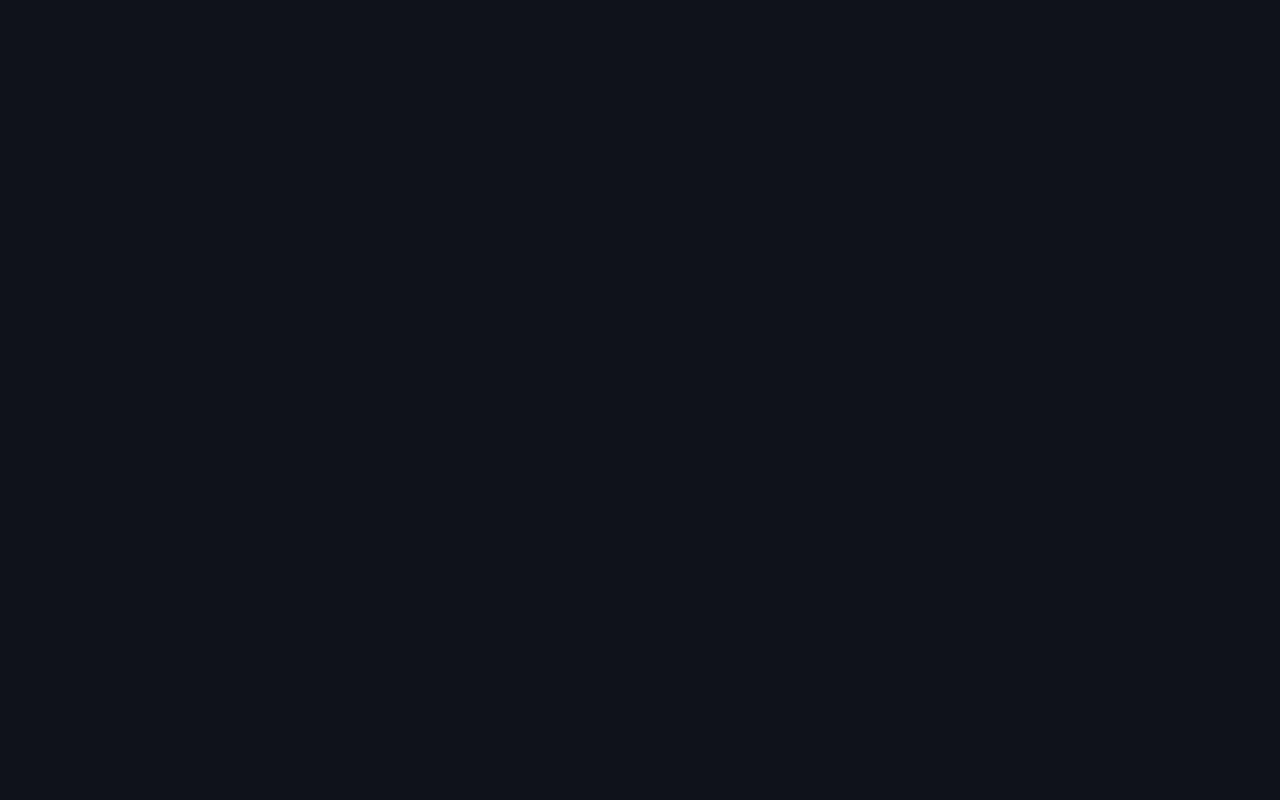
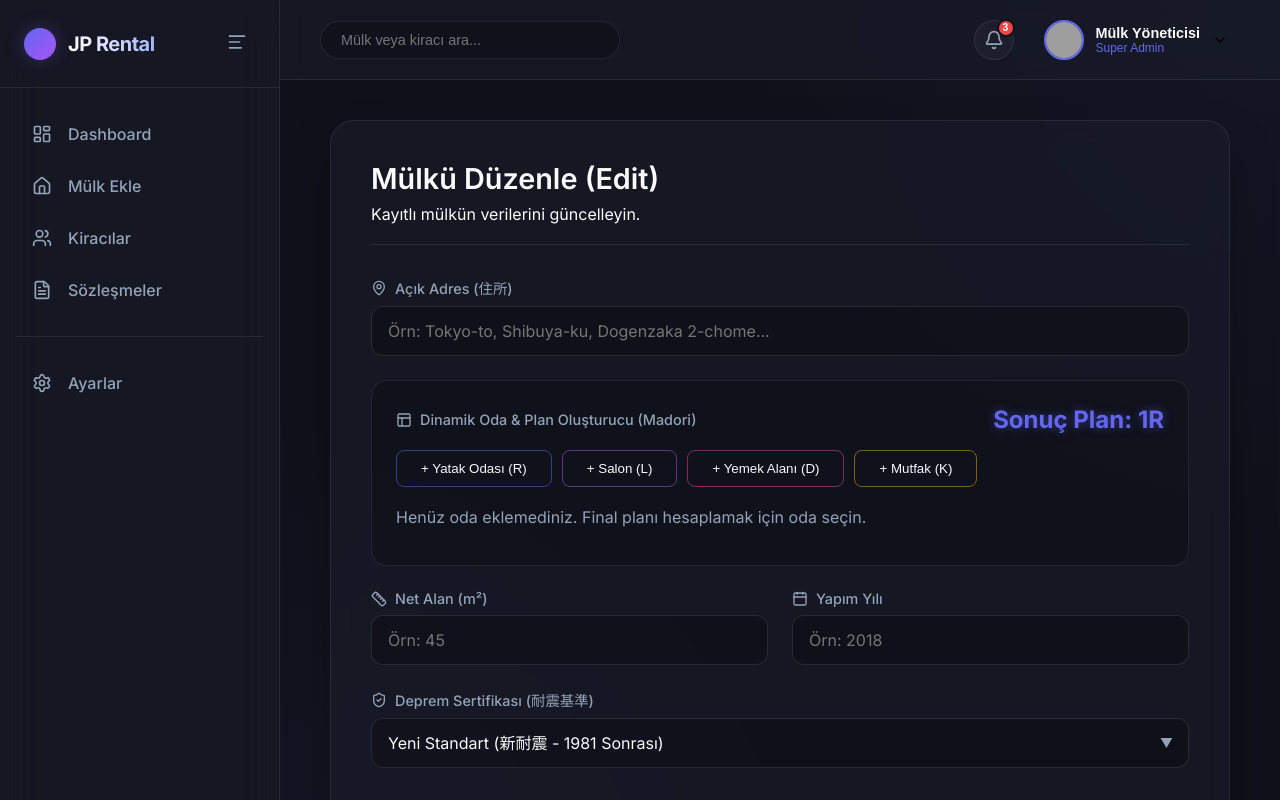
Before and after one commit to Ayrkl/JP-rental-project, a React (Vite) app: page /admin/properties/edit/1 in a window 1280 px wide. Before the commit this address had no page. Shown: the top 800 px of the page. Built offline with nearby package versions, Linux system fonts and the light colour scheme; grey boxes are pictures that could not be loaded.

Commit message:
feat: implement property management system with Zustand store and dynamic room configuration form

```diff
--- a/src/App.tsx
+++ b/src/App.tsx
@@ -10,6 +10,7 @@ function App() {
       <Route path="/admin" element={<AdminLayout />}>
         <Route index element={<DashboardPage />} />
         <Route path="properties/new" element={<PropertyForm />} />
+        <Route path="properties/edit/:id" element={<PropertyForm />} />
       </Route>
     </Routes>
   );
--- a/src/components/admin/PropertyForm.tsx
+++ b/src/components/admin/PropertyForm.tsx
@@ -1,35 +1,44 @@
-import React, { useState, useMemo } from 'react';
+import React, { useState, useEffect, useMemo } from 'react';
 import { Ruler, Calendar, ShieldCheck, MapPin, CheckCircle2, UploadCloud, Layout, Trash2 } from 'lucide-react';
 import { usePropertyStore } from '../../store/usePropertyStore';
-import { useNavigate } from 'react-router-dom';
+import { useNavigate, useParams } from 'react-router-dom';
 
 export const PropertyForm = () => {
-    // Zustand'dan global 'Ekleme' fonksiyonumuzu alıyoruz
-    const addProperty = usePropertyStore(state => state.addProperty);
+    const { addProperty, updateProperty, properties } = usePropertyStore();
     const navigate = useNavigate();
+    const { id } = useParams(); // URL'den ID varsa çek
 
     // Temel Form Verileri
     const [address, setAddress] = useState('');
     const [area, setArea] = useState('');
     const [buildYear, setBuildYear] = useState('');
     const [quakeStandard, setQuakeStandard] = useState('new');
-
-    // YENİ: Dinamik Oda Builder (Arayüz)
     const [rooms, setRooms] = useState<{ id: string; type: 'Room' | 'Living' | 'Dining' | 'Kitchen' }[]>([]);
 
     const [isSubmitted, setIsSubmitted] = useState(false);
 
-    // Odayı Array'e ekleme fonksiyonu
+    // Eğer ID varsa (Edit Mode), mevcut verileri form'a doldur
+    useEffect(() => {
+        if (id) {
+            const existingProp = properties.find(p => p.id === id);
+            if (existingProp) {
+                setAddress(existingProp.address);
+                setArea(existingProp.area.toString());
+                setBuildYear(existingProp.buildYear.toString());
+                setQuakeStandard(existingProp.quakeStandard);
+                setRooms(existingProp.rooms);
+            }
+        }
+    }, [id, properties]);
+
     const addRoom = (type: 'Room' | 'Living' | 'Dining' | 'Kitchen') => {
         setRooms([...rooms, { id: Math.random().toString(36).substr(2, 9), type }]);
     };
 
-    // İstenmeyen odayı Array'den çıkarma
     const removeRoom = (id: string) => {
         setRooms(rooms.filter(r => r.id !== id));
     };
 
-    // Dinamik "Final Oda Tipi" Hesaplayıcısı (Örn: 2LDK)
     const layoutString = useMemo(() => {
         const roomCount = rooms.filter(r => r.type === 'Room').length;
         const hasLiving = rooms.some(r => r.type === 'Living');
@@ -42,37 +51,41 @@ export const PropertyForm = () => {
         if (hasDining) suffix += 'D';
         if (hasKitchen) suffix += 'K';
 
-        if (prefix === '1' && suffix === '') return '1R'; // Default Studio
+        if (prefix === '1' && suffix === '') return '1R';
         if (prefix === '0' && suffix === '') return '1R';
         return prefix === '0' ? suffix : prefix + suffix;
     }, [rooms]);
 
-    // Sunucu/Store'a Gönderim
     const handleSubmit = (e: React.FormEvent) => {
         e.preventDefault();
 
-        // Zustand store'a Frontend Verisini Kalıcı Yazdırıyoruz
-        addProperty({
+        const payload = {
             address,
             area: Number(area),
             buildYear: Number(buildYear),
             quakeStandard,
-            rooms, // detaylı oda yapısı JSON formatında da saklanır
-            roomType: layoutString // Final "1LDK" gibi hesaplanmış değer
-        });
+            rooms,
+            roomType: layoutString
+        };
+
+        if (id) {
+            updateProperty(id, payload);
+        } else {
+            addProperty(payload);
+        }
 
         setIsSubmitted(true);
         setTimeout(() => {
             setIsSubmitted(false);
-            navigate('/admin'); // Başarılı olunca Dashboard'a dön
+            navigate('/admin');
         }, 1200);
     };
 
     return (
         <div className="property-form-container glass-effect fade-in">
             <div className="form-header">
-                <h2>Yeni Mülk Tanımlama</h2>
-                <p>Oda bileşenlerini detaylı olarak seçin ve mülkü oluşturun.</p>
+                <h2>{id ? 'Mülkü Düzenle (Edit)' : 'Yeni Mülk Tanımlama'}</h2>
+                <p>{id ? 'Kayıtlı mülkün verilerini güncelleyin.' : 'Oda bileşenlerini detaylı olarak seçin ve mülkü oluşturun.'}</p>
             </div>
 
             <form className="admin-form" onSubmit={handleSubmit}>
@@ -89,7 +102,6 @@ export const PropertyForm = () => {
                         />
                     </div>
 
-                    {/* YENİ: DİNAMİK ODA OLUŞTURUCU */}
                     <div className="input-group full-width" style={{ background: 'rgba(0,0,0,0.2)', padding: '24px', borderRadius: '16px', border: '1px solid var(--border-glass)' }}>
                         <div style={{ display: 'flex', justifyContent: 'space-between', alignItems: 'center', marginBottom: '16px' }}>
                             <label style={{ margin: 0 }}><Layout size={16}/> Dinamik Oda & Plan Oluşturucu (Madori)</label>
@@ -123,7 +135,6 @@ export const PropertyForm = () => {
                         </div>
                     </div>
 
-                    {/* Diğer Teknik Bilgiler */}
                     <div className="input-group">
                         <label><Ruler size={16}/> Net Alan (m²)</label>
                         <input
@@ -132,7 +143,7 @@ export const PropertyForm = () => {
                             value={area}
                             onChange={(e) => {
                                 const val = e.target.value;
-                                if (val === '0') return; // '0' değerini yok say
+                                if (val === '0') return;
                                 setArea(val);
                             }}
                             min="1"
@@ -150,7 +161,7 @@ export const PropertyForm = () => {
                             value={buildYear}
                             onChange={(e) => {
                                 const val = e.target.value;
-                                if (val === '0' || val.startsWith('0')) return; // '0' veya '0 ile başlayan' veriyi engeller
+                                if (val === '0' || val.startsWith('0')) return;
                                 setBuildYear(val);
                             }}
                             required
@@ -176,7 +187,7 @@ export const PropertyForm = () => {
                 <div className="form-actions">
                     <button type="button" className="btn-cancel" onClick={() => navigate('/admin')}>İptal</button>
                     <button type="submit" className="btn-save">
-                        {isSubmitted ? <><CheckCircle2 size={18}/> Kaydedildi</> : 'Ağa Global Olarak Kaydet'}
+                        {isSubmitted ? <><CheckCircle2 size={18}/> {id ? 'Güncellendi' : 'Kaydedildi'}</> : (id ? 'Mülkü Güncelle' : 'Ağa Global Olarak Kaydet')}
                     </button>
                 </div>
             </form>
--- a/src/pages/admin/DashboardPage.tsx
+++ b/src/pages/admin/DashboardPage.tsx
@@ -1,5 +1,4 @@
-import React from 'react';
-import { ArrowUpRight, ArrowDownRight, Map, Home, Building2, Calendar, MapPin } from 'lucide-react';
+import { ArrowUpRight, ArrowDownRight, Map, Home, Building2, Calendar, MapPin, Pencil } from 'lucide-react';
 import { Link } from 'react-router-dom';
 import { usePropertyStore } from '../../store/usePropertyStore';
 
@@ -80,8 +79,13 @@ export const DashboardPage = () => {
                                          <Calendar size={14} /> Yapım: {p.buildYear} •  Net: {p.area}m²
                                      </p>
                                  </div>
-                                 <div style={{ background: 'rgba(99,102,241,0.1)', color: 'var(--accent-primary)', padding: '10px 20px', borderRadius: '30px', fontWeight: '800', border: '1px solid rgba(99,102,241,0.3)', fontSize: '1.1rem' }}>
-                                     {p.roomType}
+                                 <div style={{ display: 'flex', alignItems: 'center', gap: '12px' }}>
+                                     <div style={{ background: 'rgba(99,102,241,0.1)', color: 'var(--accent-primary)', padding: '10px 20px', borderRadius: '30px', fontWeight: '800', border: '1px solid rgba(99,102,241,0.3)', fontSize: '1.1rem' }}>
+                                         {p.roomType}
+                                     </div>
+                                     <Link to={`/admin/properties/edit/${p.id}`} title="Düzenle" style={{ background: 'rgba(255,255,255,0.05)', color: 'var(--text-main)', padding: '10px', borderRadius: '50%', display: 'flex', alignItems: 'center', justifyContent: 'center', border: '1px solid var(--border-glass)' }}>
+                                         <Pencil size={18} />
+                                     </Link>
                                  </div>
                              </div>
                          ))}
--- a/src/store/usePropertyStore.ts
+++ b/src/store/usePropertyStore.ts
@@ -7,18 +7,19 @@ export type Property = {
   area: number;
   buildYear: number;
   quakeStandard: string;
-  rooms: { id: string; type: string }[];
+  rooms: { id: string; type: 'Room' | 'Living' | 'Dining' | 'Kitchen' }[];
   dateAdded: Date;
 };
 
 interface PropertyStore {
   properties: Property[];
   addProperty: (property: Omit<Property, 'id' | 'dateAdded'>) => void;
+  updateProperty: (id: string, property: Omit<Property, 'id' | 'dateAdded'>) => void;
   removeProperty: (id: string) => void;
 }
 
 export const usePropertyStore = create<PropertyStore>((set) => ({
-  properties: [], // Global verilerimiz burada boş dizi olarak başlar
+  properties: [],
 
   addProperty: (property) => set((state) => ({
     properties: [
@@ -27,8 +28,12 @@ export const usePropertyStore = create<PropertyStore>((set) => ({
             id: Math.random().toString(36).substr(2, 9),
             dateAdded: new Date()
         },
-        ...state.properties, // Yeni ekleneni en başa koyarız
+        ...state.properties,
     ]
+  })),
+
+  updateProperty: (id, updatedProp) => set((state) => ({
+    properties: state.properties.map(p => p.id === id ? { ...p, ...updatedProp } : p)
   })),
 
   removeProperty: (id) => set((state) => ({
```
